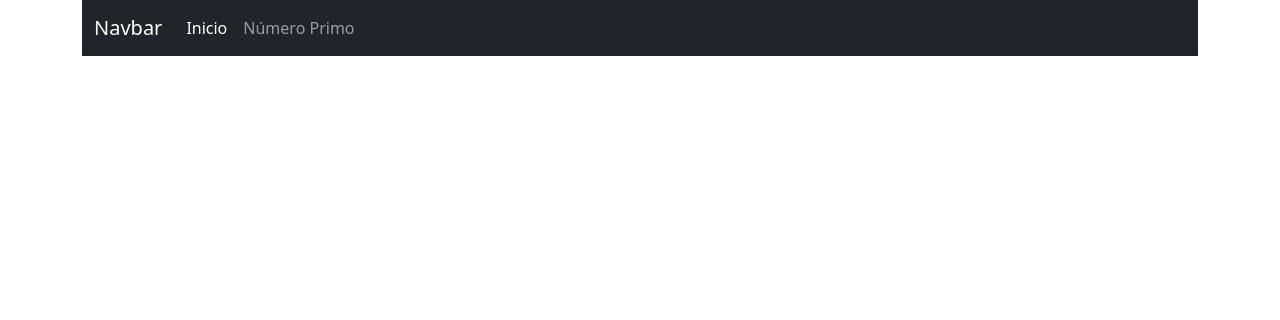
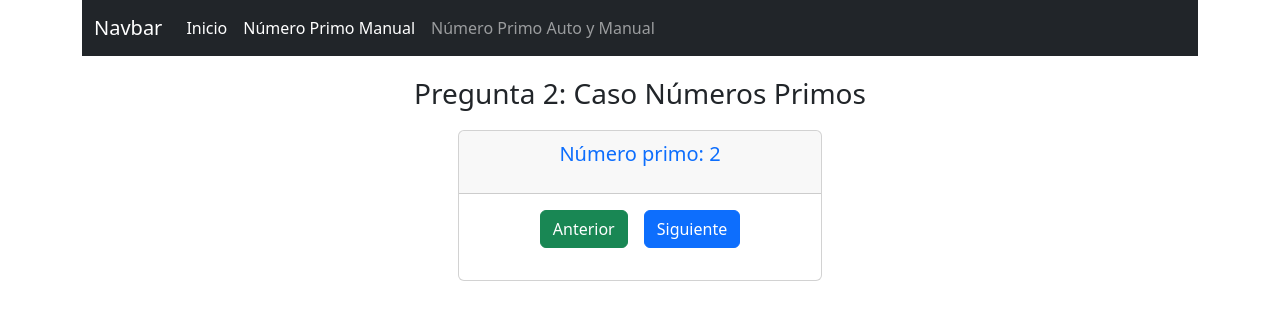
Before and after one commit to marisolkarina/ExamenParcial_Front_Pachauri_Marisol, a React (Vite) app: page /numero-primo-manual in a window 1280 px wide. Shown: the top 320 px of the page. Built offline with nearby package versions, Linux system fonts and the light colour scheme.

Commit message:
solo manual / solo automatico primo

```diff
--- a/src/comp/GestorPrimo.jsx
+++ b/src/comp/GestorVisorPrimo.jsx
@@ -1,15 +1,17 @@
-import Primo from "./Primo";
+import VisorPrimo from "./VisorPrimo";
 
-const GestorPrimo = () => {
+const GestorVisorPrimo = (props) => {
+
+    const {soloManual} = props;
 
     return(
         <section>
             <p className="fs-3 text-center mt-3">Pregunta 2: Caso Números Primos</p>
             <article className="container">
-                <Primo/>
+                <VisorPrimo soloManual={soloManual}/>
             </article>
         </section>
     );
 
 }
-export default GestorPrimo;
+export default GestorVisorPrimo;
--- a/src/comp/Navega.jsx
+++ b/src/comp/Navega.jsx
@@ -1,6 +1,6 @@
 import { NavLink, Route, Routes } from "react-router-dom";
 import Inicio from "../Inicio";
-import GestorPrimo from "./GestorPrimo";
+import GestorVisorPrimo from "./GestorVisorPrimo";
 
 const Navega = () => {
 
@@ -19,9 +19,11 @@ const Navega = () => {
                                 <NavLink className="nav-link active" aria-current="page" to="/">Inicio</NavLink>
                             </li>
                             <li className="nav-item">
-                                <NavLink className="nav-link" to="numero-primo">Número Primo</NavLink>
+                                <NavLink className="nav-link" to="numero-primo-manual">Número Primo Manual</NavLink>
                             </li>
-
+                            <li className="nav-item">
+                                <NavLink className="nav-link" to="numero-primo-auto-manual">Número Primo Auto y Manual</NavLink>
+                            </li>
 
                         </ul>
                     </div>
@@ -29,7 +31,8 @@ const Navega = () => {
             </nav>
 
             <Routes>
-                <Route path="numero-primo" element={<GestorPrimo/>}></Route>
+                <Route path="numero-primo-manual" element={<GestorVisorPrimo soloManual={true}/>}></Route>
+                <Route path="numero-primo-auto-manual" element={<GestorVisorPrimo soloManual={false}/>}></Route>
                 <Route path="/" element={<Inicio/>}></Route>
             </Routes>
         </main>
--- a/src/comp/Primo.jsx
+++ b/src/comp/Primo.jsx
@@ -2,48 +2,25 @@ import { Component } from "react";
 
 class Primo extends Component {
 
-    state = {
-        numeroPrimo: 2
-    }
+    render() {
 
-    esPrimo = (numero) => {
-        for (let i=2; i<=Math.sqrt(numero); i++) {
-            if (numero % i == 0) return false;
-        }
-        return true;
-    }
-
-    buscarPrimo = (numero, avanzaRetrocede) => {
-        let num = numero + avanzaRetrocede;
-        while(num>1 && !this.esPrimo(num)) {
-            num += avanzaRetrocede;
-        }
-        return num < 2 ? 2 : num;
-    }
-
-    siguientePrimo = () => {
-        this.setState({
-            numeroPrimo: this.buscarPrimo(this.state.numeroPrimo, 1)
-        })
-    }
-
-    anteriorPrimo = () => {
-        this.setState({
-            numeroPrimo: this.buscarPrimo(this.state.numeroPrimo, -1)
-        })
-    }
-
-    render() {
+        const {soloManual, siguientePrimo, anteriorPrimo, numeroPrimo} = this.props;
 
         return (
             <main className="card my-2 mx-auto col-4">
                 <div className="card-header">
-                    <p className="lead text-primary text-center fw-medium">Número primo: {this.state.numeroPrimo}</p>
+                    <p className="lead text-primary text-center fw-medium">Número primo: {numeroPrimo}</p>
                 </div>
-                <div className="card-body d-flex justify-content-center">
-                    <button className="btn btn-success mb-3 mx-2" onClick={this.anteriorPrimo}>Anterior</button>
-                    <button className="btn btn-primary mb-3 mx-2" onClick={this.siguientePrimo}>Siguiente</button>
-                </div>
+                {
+                    soloManual ? (
+                        <div className="card-body d-flex justify-content-center">
+                            <button className="btn btn-success mb-3 mx-2" onClick={()=>anteriorPrimo()}>Anterior</button>
+                            <button className="btn btn-primary mb-3 mx-2" onClick={()=>siguientePrimo()}>Siguiente</button>
+                        </div>
+                    ) : (
+                        <></>
+                    )
+                }
             </main>
         );
     }
--- /dev/null
+++ b/src/comp/VisorPrimo.jsx
@@ -0,0 +1,65 @@
+import { Component } from "react";
+import Primo from "./Primo";
+
+class VisorPrimo extends Component {
+
+    state = {
+        numeroPrimo: 2,
+        numeroPrimoAuto: 2
+    }
+
+    esPrimo = (numero) => {
+        for (let i=2; i<=Math.sqrt(numero); i++) {
+            if (numero % i == 0) return false;
+        }
+        return true;
+    }
+
+    buscarPrimo = (numero, avanzaRetrocede) => {
+        let num = numero + avanzaRetrocede;
+        while(num>1 && !this.esPrimo(num)) {
+            num += avanzaRetrocede;
+        }
+        return num < 2 ? 2 : num;
+    }
+
+    siguientePrimo = () => {
+        this.setState({
+            numeroPrimo: this.buscarPrimo(this.state.numeroPrimo, 1)
+        })
+    }
+
+    anteriorPrimo = () => {
+        this.setState({
+            numeroPrimo: this.buscarPrimo(this.state.numeroPrimo, -1)
+        })
+    }
+
+    actualizarPrimo = () => {
+        this.setState({
+            numeroPrimoAuto: this.buscarPrimo(this.state.numeroPrimoAuto, 1)
+        })
+    }
+
+    componentDidMount(){
+        this.id = setInterval(() => {
+            this.actualizarPrimo()
+        }, 2000);
+    }
+
+    componentWillUnmount(){
+        clearInterval(this.id)
+    }
+
+    render() {
+        const {soloManual} = this.props;
+
+        return(
+            <>
+                <Primo soloManual={soloManual} numeroPrimo={soloManual ? (this.state.numeroPrimo): (this.state.numeroPrimoAuto)}
+                        siguientePrimo={this.siguientePrimo} anteriorPrimo={this.anteriorPrimo}/>
+            </>
+        );
+    }
+}
+export default VisorPrimo;
```
